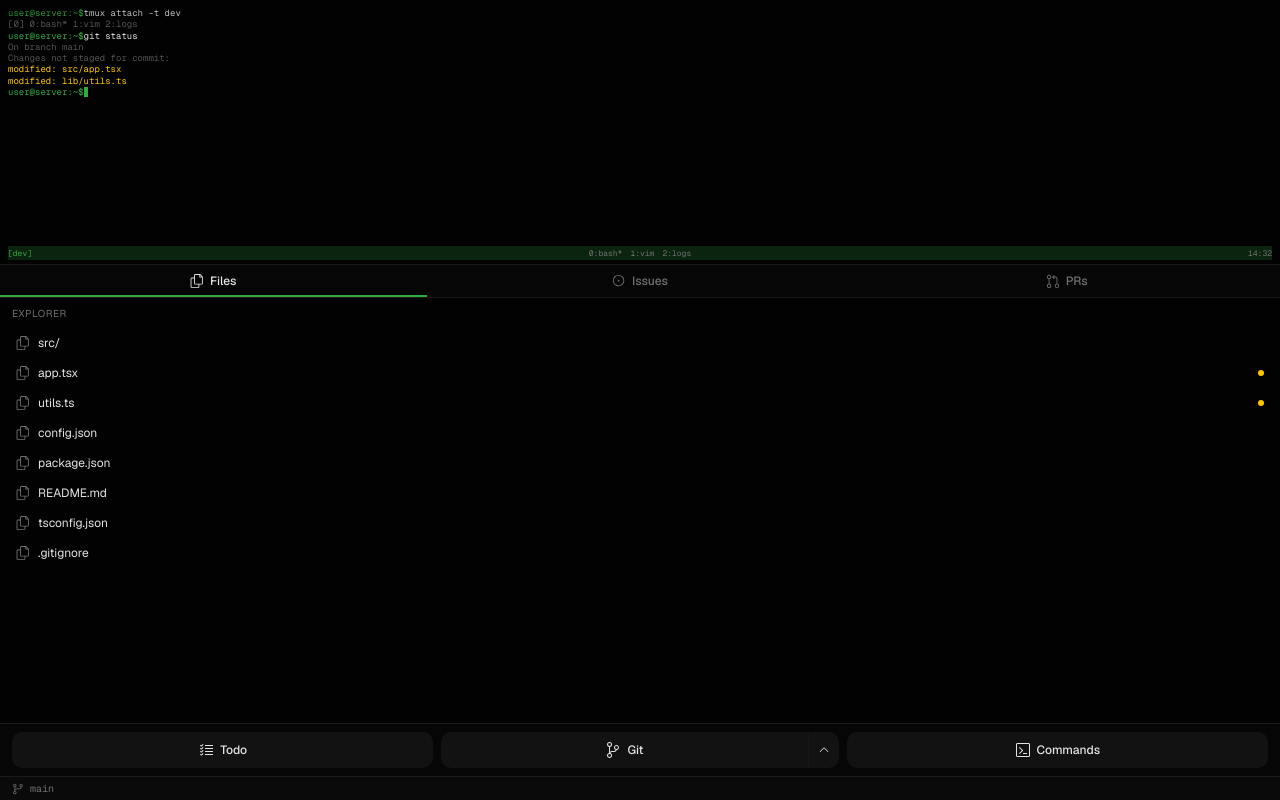
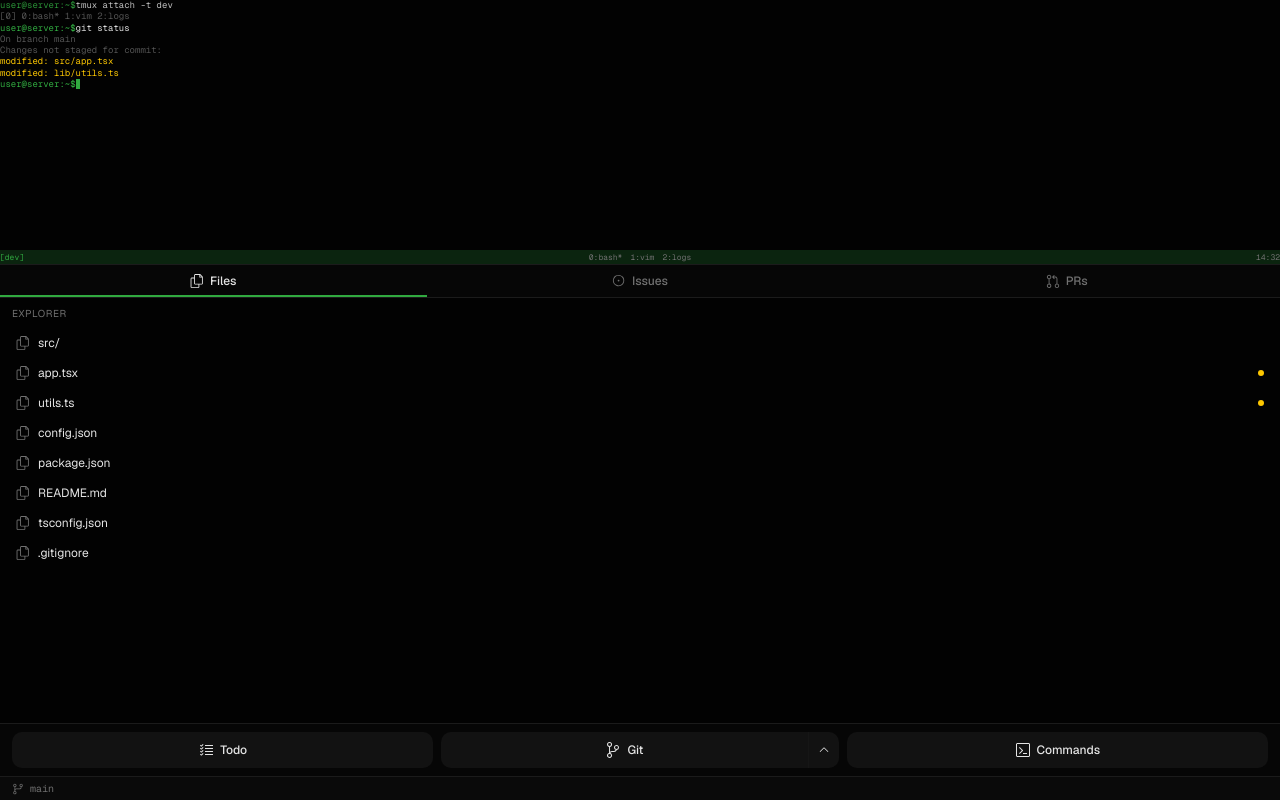
Before and after one commit to claudes-world/v0-cpc-mini-app, a Next.js app: page / in a window 1280 px wide. Built offline with nearby package versions, Linux system fonts and the light colour scheme.

Commit message:
style: remove padding from terminal section parent container\n\nEnsure terminal extends edge-to-edge with no spacing.

```diff
--- a/app/page.tsx
+++ b/app/page.tsx
@@ -9,7 +9,7 @@ export default function Home() {
   return (
     <div className="h-full flex flex-col bg-background">
       {/* Terminal section - top 1/3 */}
-      <div className="h-[33%] p-2 pb-1">
+      <div className="h-[33%]">
         <TmuxPanel />
       </div>
 
```
